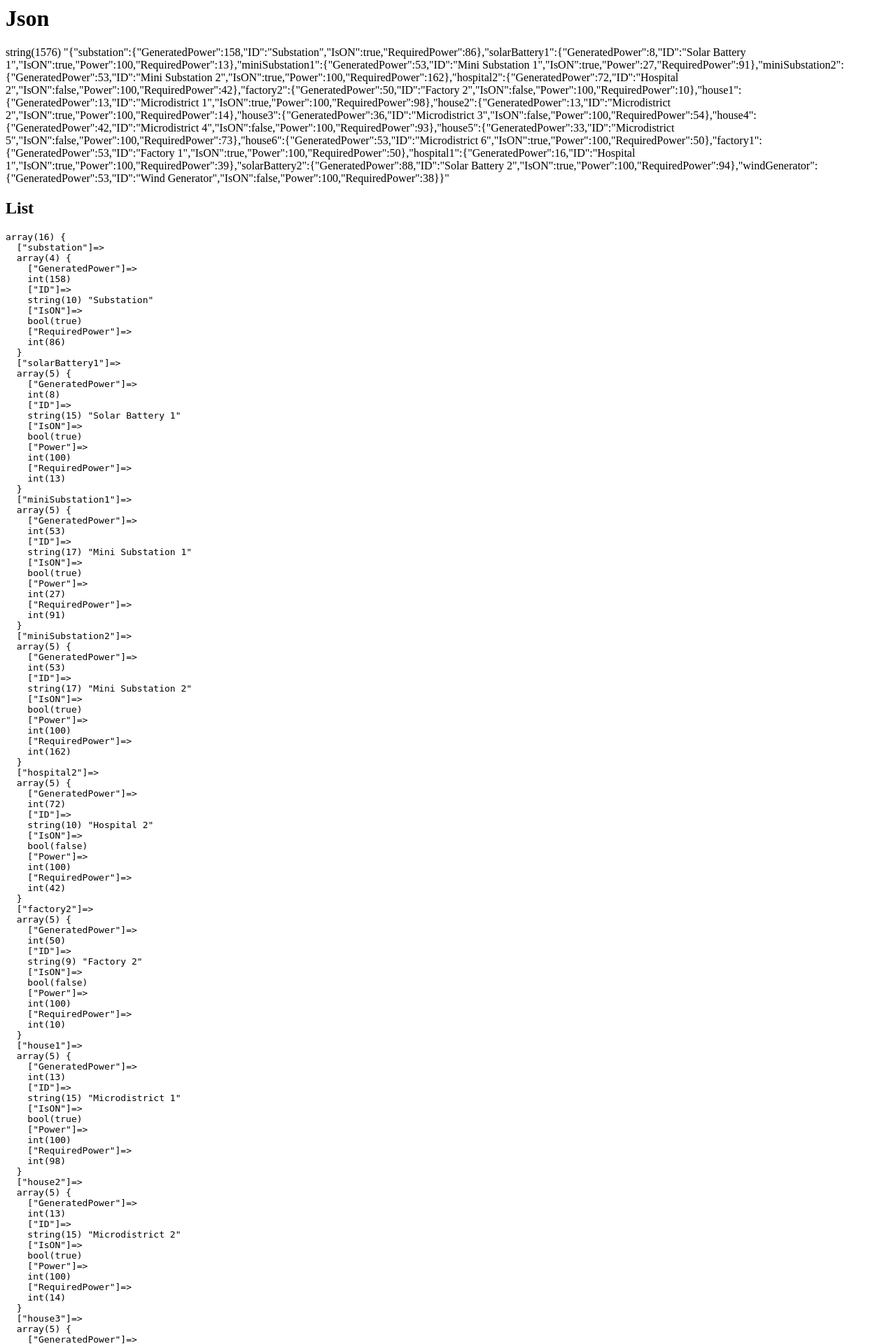
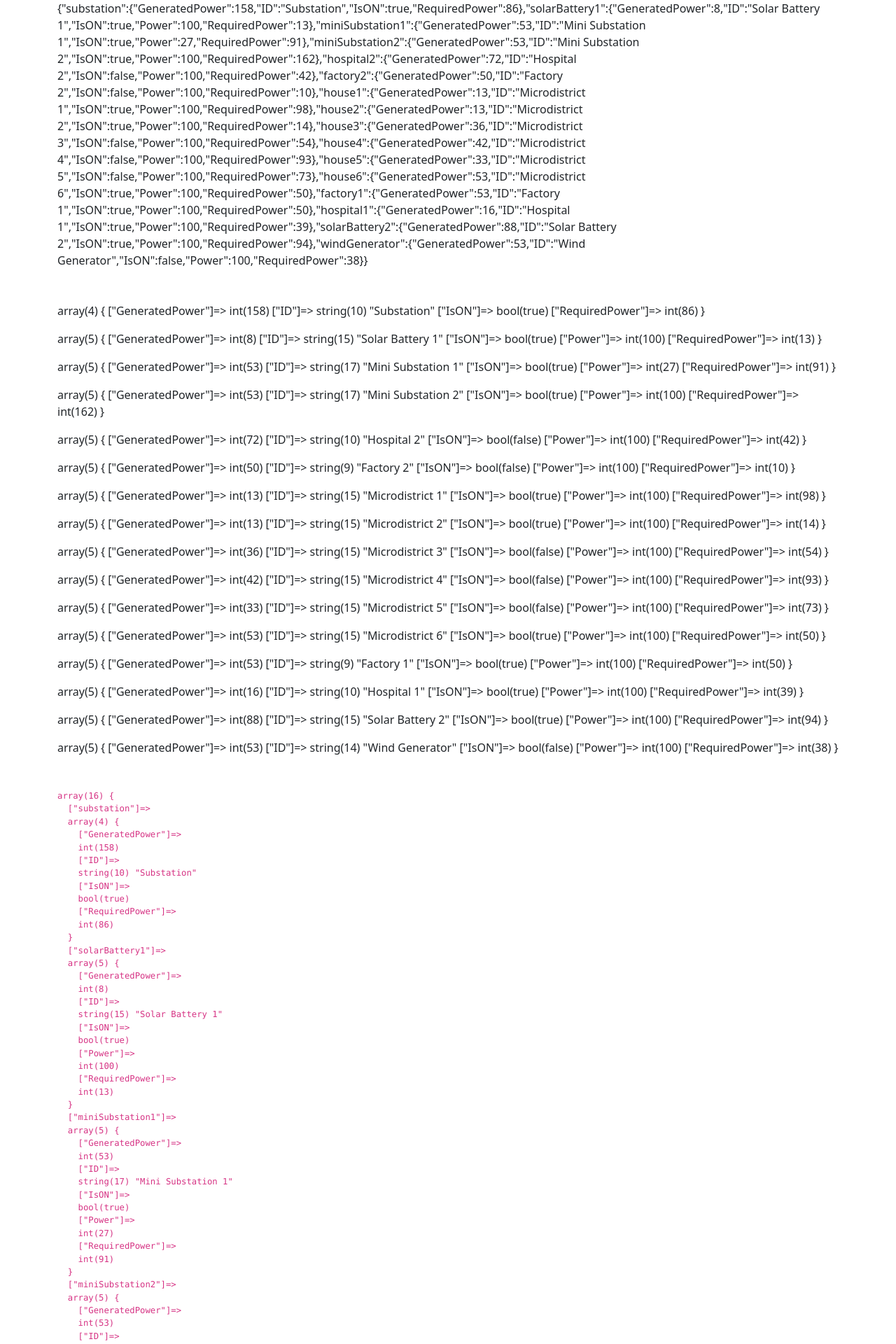
Before and after one commit to DanyaBooba/2023-vrcreagoo, a PHP site: page /json/view.php in a window 1280 px wide. Shown: the top 1920 px of the page at 70% size. Run offline with PHP 8.4, Linux system fonts and the light colour scheme.

Commit message:
small edits

```diff
--- a/production/index.php
+++ b/production/index.php
@@ -51,9 +51,9 @@
         <a-entity id="Винт Мини Ветрогенератора" scale="0.12 0.12 0.12" position="12.483 -1.207 1.985" gltf-model="/models/windMiniTurbinePropeller.glb" animation="property: rotation; to: 0 -360 0; loop: true; dur: 1000; easing: linear;"></a-entity>
 
         <a-plane id="Плейн Подстанция [1]" onClick="clickOnName()" material="color: #000; opacity: 0.5;" position="-3.322 -1.6 -1.048" rotation="0 90 0" scale="0.72 0.63 1"></a-plane>
-        <a-entity text="value: Substation; color: #ffffff; align: left;" id="t0__id" scale="1 1 1" position="-3.321 -1.356 -1.23" rotation="0 90 0"></a-entity>
-        <a-entity text="value: Substation; color: #ffffff; align: left;" id="t0__genpow" scale="1 1 1" position="-3.321 -1.44 -1.23" rotation="0 90 0"></a-entity>
-        <a-entity text="value: Active; color: #E5E5E5; align: left;" id="tconst__ison" scale="1 1 1" position="-3.321 -1.52 -1.23" rotation="0 90 0"></a-entity>
+        <a-entity text="font: https://cdn.aframe.io/fonts/Exo2Bold.fnt; value: Substation; color: #ffffff; align: left;" id="t0__id" scale="1 1 1" position="-3.321 -1.356 -1.23" rotation="0 90 0"></a-entity>
+        <a-entity text="font: https://cdn.aframe.io/fonts/Aileron-Semibold.fnt; value: Substation; color: #ffffff; align: left;" id="t0__genpow" scale="1 1 1" position="-3.321 -1.44 -1.23" rotation="0 90 0"></a-entity>
+        <a-entity text="font: https://cdn.aframe.io/fonts/Aileron-Semibold.fnt; value: Active; color: #E5E5E5; align: left;" id="tconst__ison" scale="1 1 1" position="-3.321 -1.52 -1.23" rotation="0 90 0"></a-entity>
 
         <a-image src="/img/substation1.jpg" width="6" height="3" scale="0.12 0.12 0.12" position="-3.321 -1.76 -1.047" material="opacity: 1" rotation="0 90 0"></a-image>
         <a-image src="/img/substation1.jpg" onClick="readFile()" width="5.33" height="3" scale="0.32 0.32 0.32" position="-3.172 -1.463 1.791" material="opacity: 1" rotation="0 -45 0" id="cameraview"></a-image>
--- a/production/json/table-en.php
+++ b/production/json/table-en.php
@@ -39,6 +39,7 @@ $jsonfile = file_get_contents("index.txt");
 $array = json_decode($jsonfile);
 ?>
 
+<!DOCTYPE html>
 <html lang="en">
 
 <head>
@@ -79,7 +80,7 @@ $array = json_decode($jsonfile);
 
     <div class="bg-light py-3">
         <div class="container">
-            <a href="/json/table-en.php">Table at russian</a>
+            <a href="/json/table.php">Table at russian</a>
         </div>
     </div>
 
--- a/production/json/table.php
+++ b/production/json/table.php
@@ -39,6 +39,7 @@ $jsonfile = file_get_contents("index.txt");
 $array = json_decode($jsonfile);
 ?>
 
+<!DOCTYPE html>
 <html lang="ru">
 
 <head>
--- a/production/json/view.php
+++ b/production/json/view.php
@@ -1,18 +1,31 @@
-<?php
+<?php $json = file_get_contents("index.txt") ?>
+<?php $parsejson = json_decode($json, true) ?>
 
-$path = "index.txt";
-$json = file_get_contents($path);
-$parsejson = json_decode($json, true);
-?>
+<!DOCTYPE html>
+<html lang="en">
 
-<h1>
-    Json
-</h1>
-<p>
-    <?php var_dump($json) ?>
-</p>
+<head>
+    <meta charset="UTF-8">
+    <meta name="viewport" content="width=device-width, initial-scale=1.0">
+    <meta http-equiv="X-UA-Compatible" content="ie=edge">
+    <title>Smart city prototype — view json</title>
+    <link rel="stylesheet" href="/css/bootstrap.min.css">
+</head>
 
-<h2>
-    List
-</h2>
-<pre><?php var_dump($parsejson) ?></pre>
+<body>
+    <main class="container">
+        <div class="mb-5">
+            <p><?php echo $json ?></p>
+        </div>
+        <div class="mb-5">
+            <?php foreach ($parsejson as $j) : ?>
+                <p><?php var_dump($j) ?></p>
+            <?php endforeach; ?>
+        </div>
+        <div class="mb-5">
+            <code>
+                <pre><?php echo var_dump($parsejson) ?></pre>
+            </code>
+        </div>
+    </main>
+</body>
```
Also changed, not shown: production/TODO.md (+0 -1 lines).
